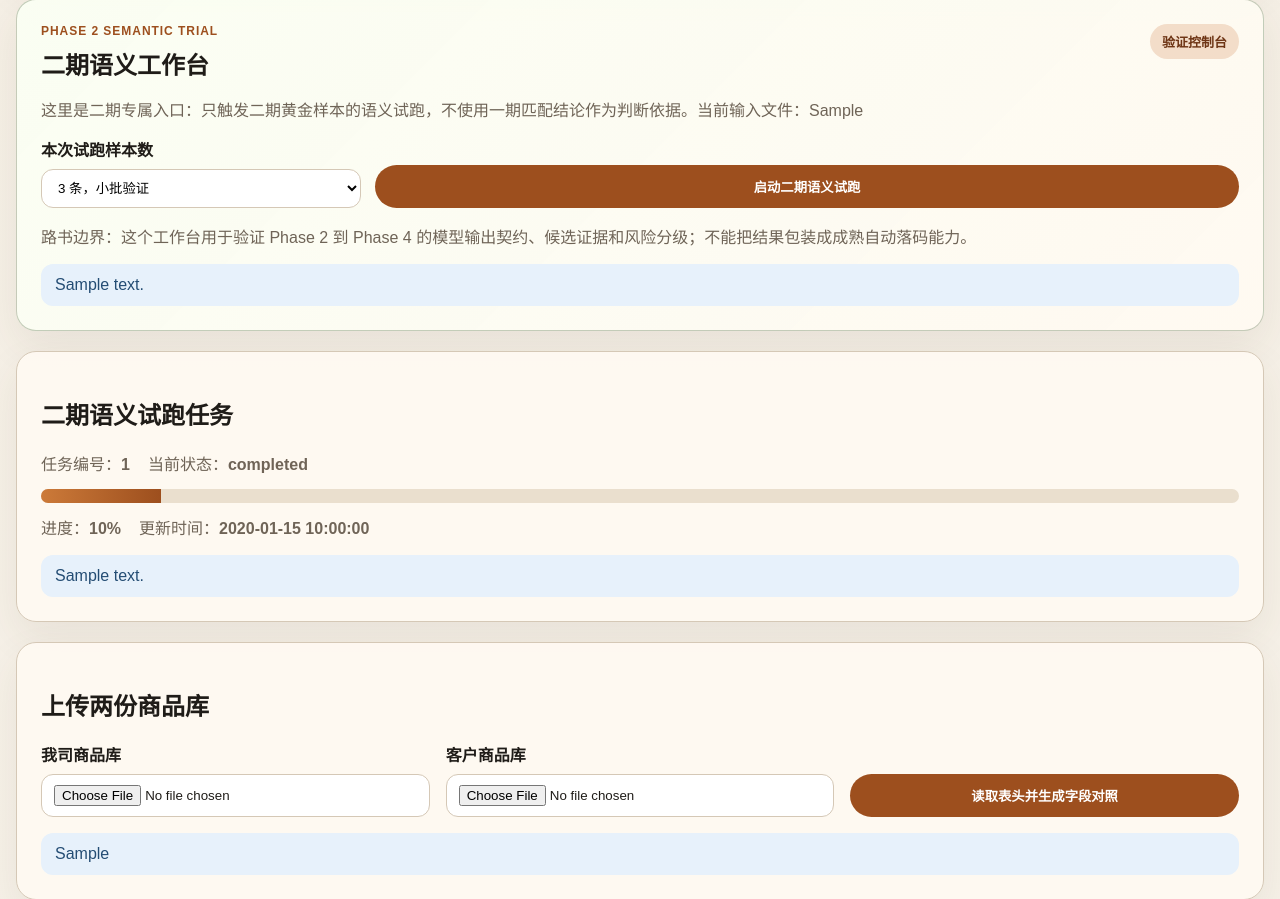
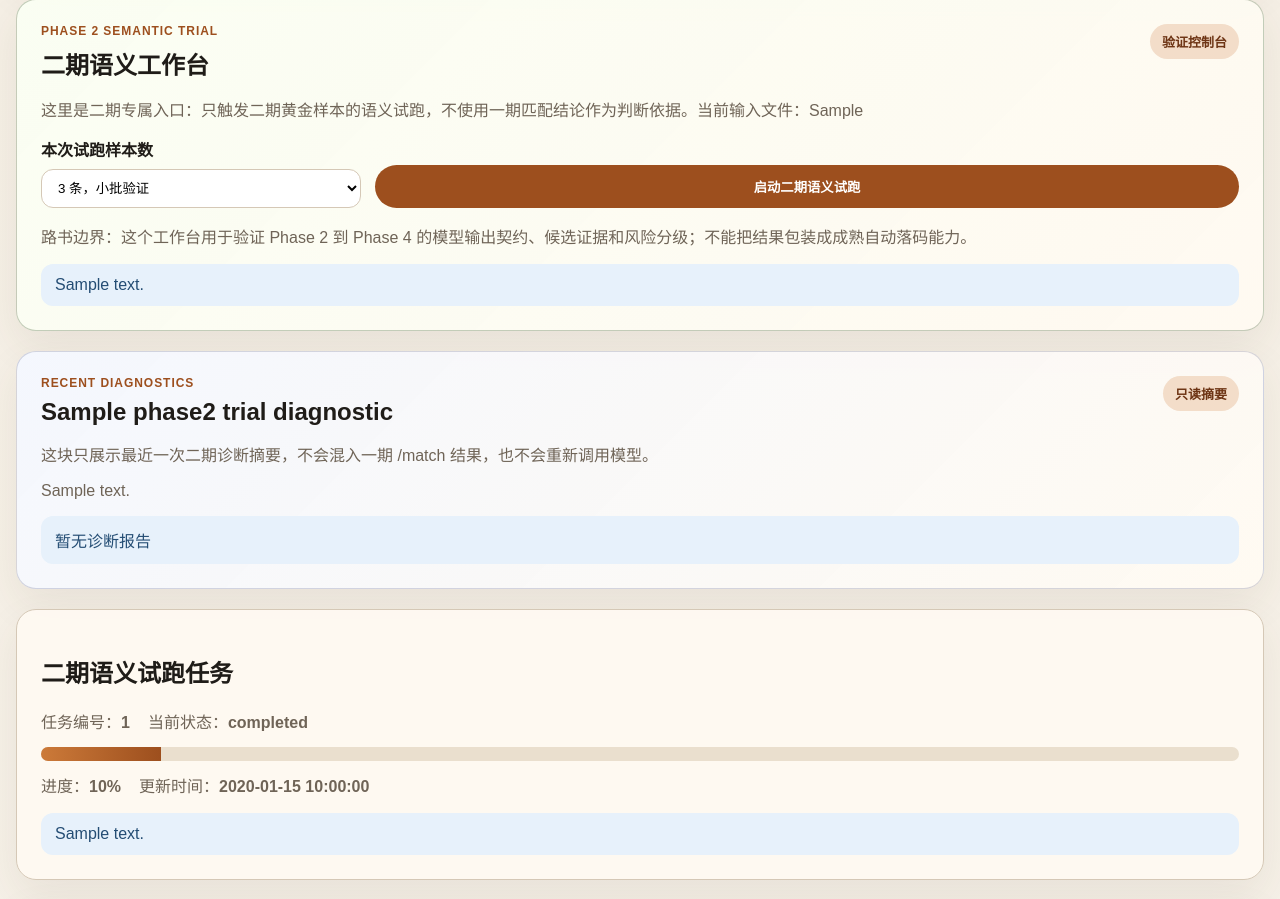
Before and after one commit to 309230287-prog/bianmaduizhaoxitongsanqi, a FastAPI app: template src/product_matcher/templates/index.html in a window 1280 px wide. Shown: the part 1322-2221 px from the top of the page. Run offline with FastAPI, Linux system fonts and the light colour scheme; the template is opened without the code that fills it: most values are stand-ins (such as "Sample title", 1, 10 or a date in 2020); some libraries are stand-ins or nearby versions.

Commit message:
feat: show phase2 trial diagnostics in product shell

```diff
--- a/src/product_matcher/app.py
+++ b/src/product_matcher/app.py
@@ -56,6 +56,7 @@ from product_matcher_phase2.model_trial_runner import build_chat_json_model_call
 
 BASE_DIR = Path(__file__).resolve().parent
 PHASE2_TRIAL_INPUT_FILE = PROJECT_ROOT / "samples" / "phase2" / "model_trial_inputs_v0.1.jsonl"
+PHASE2_TRIAL_DIAGNOSTICS_FILE = PROJECT_ROOT / "samples" / "phase2" / "model_trial_diagnostics_deepseek_v0.1.md"
 
 app = FastAPI(
     title="商品智能匹配系统 MVP",
@@ -621,6 +622,7 @@ def _build_context(**overrides):
         "match_engine_fallback": None,
         "export_job": None,
         "phase2_trial_input_path": str(PHASE2_TRIAL_INPUT_FILE),
+        "phase2_trial_diagnostics": _load_phase2_trial_diagnostics_summary(),
         "phase2_trial_job": None,
         "phase2_trial_message": None,
     }
@@ -651,6 +653,45 @@ def _load_model_settings_summary() -> tuple[dict, str | None]:
     except model_settings_service.ModelSettingsError as exc:
         fallback = model_settings_service.recommended_model_settings()
         return model_settings_service.describe_model_settings(fallback), str(exc)
+
+
+def _load_phase2_trial_diagnostics_summary() -> dict:
+    summary = {
+        "available": False,
+        "title": "最近二期诊断",
+        "source_path": str(PHASE2_TRIAL_DIAGNOSTICS_FILE),
+        "source_label": PHASE2_TRIAL_DIAGNOSTICS_FILE.name,
+        "total_count": None,
+        "schema_validation_error": None,
+        "model_call_error": None,
+        "note": "该报告说明模型试跑未通过，不代表模型验证成功。",
+    }
+    if not PHASE2_TRIAL_DIAGNOSTICS_FILE.exists():
+        return summary
+
+    try:
+        text = PHASE2_TRIAL_DIAGNOSTICS_FILE.read_text(encoding="utf-8")
+    except OSError:
+        return summary
+
+    summary["available"] = True
+    summary["total_count"] = _extract_markdown_int(text, "- Total rows: ")
+    summary["schema_validation_error"] = _extract_markdown_int(text, "- `schema_validation_error`: ")
+    summary["model_call_error"] = _extract_markdown_int(text, "- `model_call_error`: ")
+    return summary
+
+
+def _extract_markdown_int(text: str, prefix: str) -> int | None:
+    for raw_line in text.splitlines():
+        line = raw_line.strip()
+        if not line.startswith(prefix):
+            continue
+        value = line[len(prefix) :].strip()
+        try:
+            return int(value)
+        except ValueError:
+            return None
+    return None
 
 
 def _build_settings_preview(form, existing_settings: dict) -> dict:
--- a/src/product_matcher/static/app.css
+++ b/src/product_matcher/static/app.css
@@ -208,6 +208,10 @@ button.secondary {
   border-color: rgba(75, 99, 63, 0.32);
   background: linear-gradient(135deg, rgba(250, 255, 243, 0.94), rgba(255, 250, 242, 0.92));
 }
+.phase2-diagnostics-card {
+  border-color: rgba(89, 93, 133, 0.24);
+  background: linear-gradient(135deg, rgba(244, 247, 255, 0.96), rgba(255, 250, 242, 0.94));
+}
 .phase2-form {
   display: grid;
   grid-template-columns: minmax(220px, 320px) auto;
@@ -219,6 +223,9 @@ button.secondary {
   display: grid;
   grid-template-columns: repeat(auto-fit, minmax(150px, 1fr));
   gap: 12px;
+  margin-top: 16px;
+}
+.diagnostics-summary {
   margin-top: 16px;
 }
 .model-picker {
--- a/src/product_matcher/templates/index.html
+++ b/src/product_matcher/templates/index.html
@@ -166,6 +166,40 @@
       <p class="muted">路书边界：这个工作台用于验证 Phase 2 到 Phase 4 的模型输出契约、候选证据和风险分级；不能把结果包装成成熟自动落码能力。</p>
       {% if phase2_trial_message %}
       <div class="alert info">{{ phase2_trial_message }}</div>
+      {% endif %}
+    </section>
+
+    <section class="card phase2-diagnostics-card">
+      <div class="section-heading">
+        <div>
+          <p class="eyebrow">Recent Diagnostics</p>
+          <h2>{{ phase2_trial_diagnostics.title }}</h2>
+        </div>
+        <span class="model-pill">只读摘要</span>
+      </div>
+      <p class="muted">这块只展示最近一次二期诊断摘要，不会混入一期 /match 结果，也不会重新调用模型。</p>
+      <p class="muted">{{ phase2_trial_diagnostics.note }}</p>
+      {% if phase2_trial_diagnostics.available %}
+      <div class="settings-summary diagnostics-summary">
+        <div class="summary-chip">
+          <span>报告来源</span>
+          <strong>{{ phase2_trial_diagnostics.source_label }}</strong>
+        </div>
+        <div class="summary-chip">
+          <span>总样本数</span>
+          <strong>{{ phase2_trial_diagnostics.total_count }}</strong>
+        </div>
+        <div class="summary-chip">
+          <span>schema_validation_error</span>
+          <strong>{{ phase2_trial_diagnostics.schema_validation_error }}</strong>
+        </div>
+        <div class="summary-chip">
+          <span>model_call_error</span>
+          <strong>{{ phase2_trial_diagnostics.model_call_error }}</strong>
+        </div>
+      </div>
+      {% else %}
+      <div class="alert info">暂无诊断报告</div>
       {% endif %}
     </section>
 
```
Also changed, not shown: tests/test_app_flow.py (+25 -0 lines).
